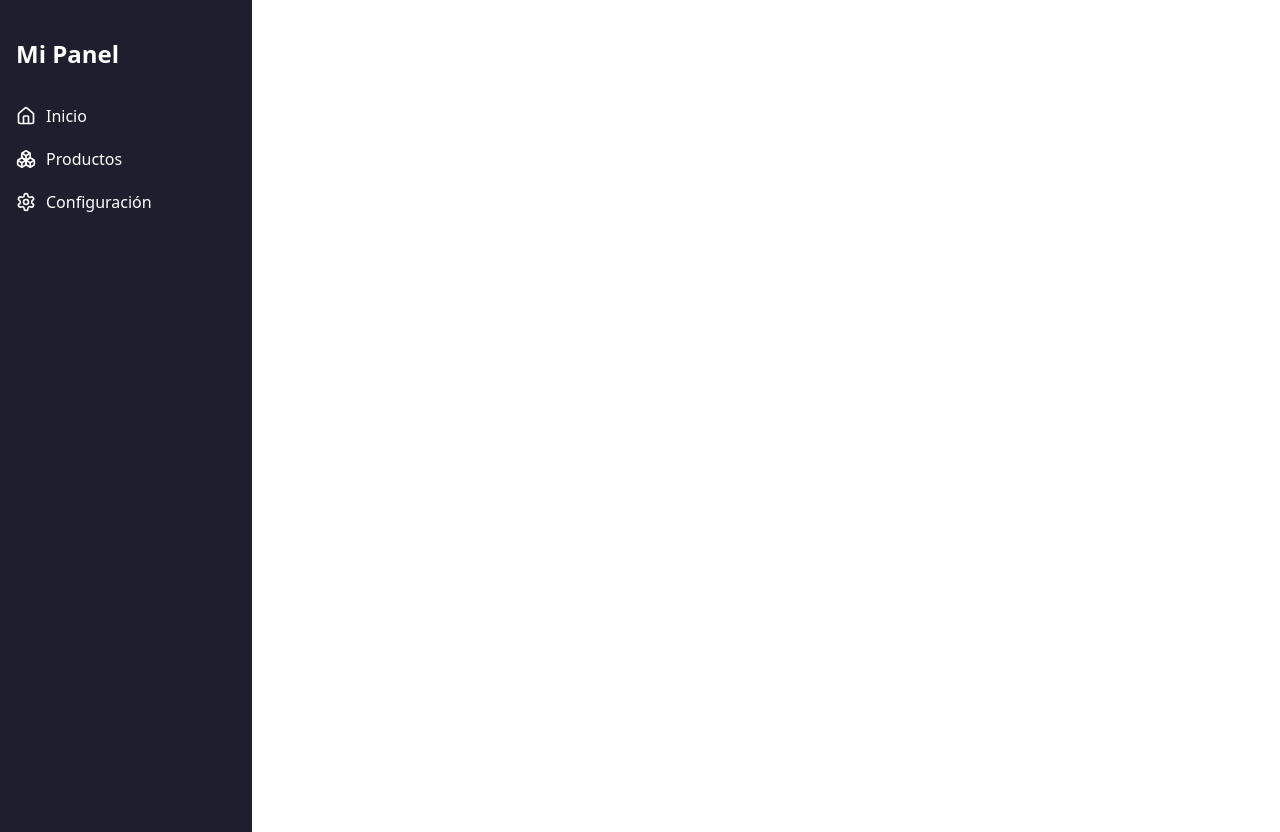
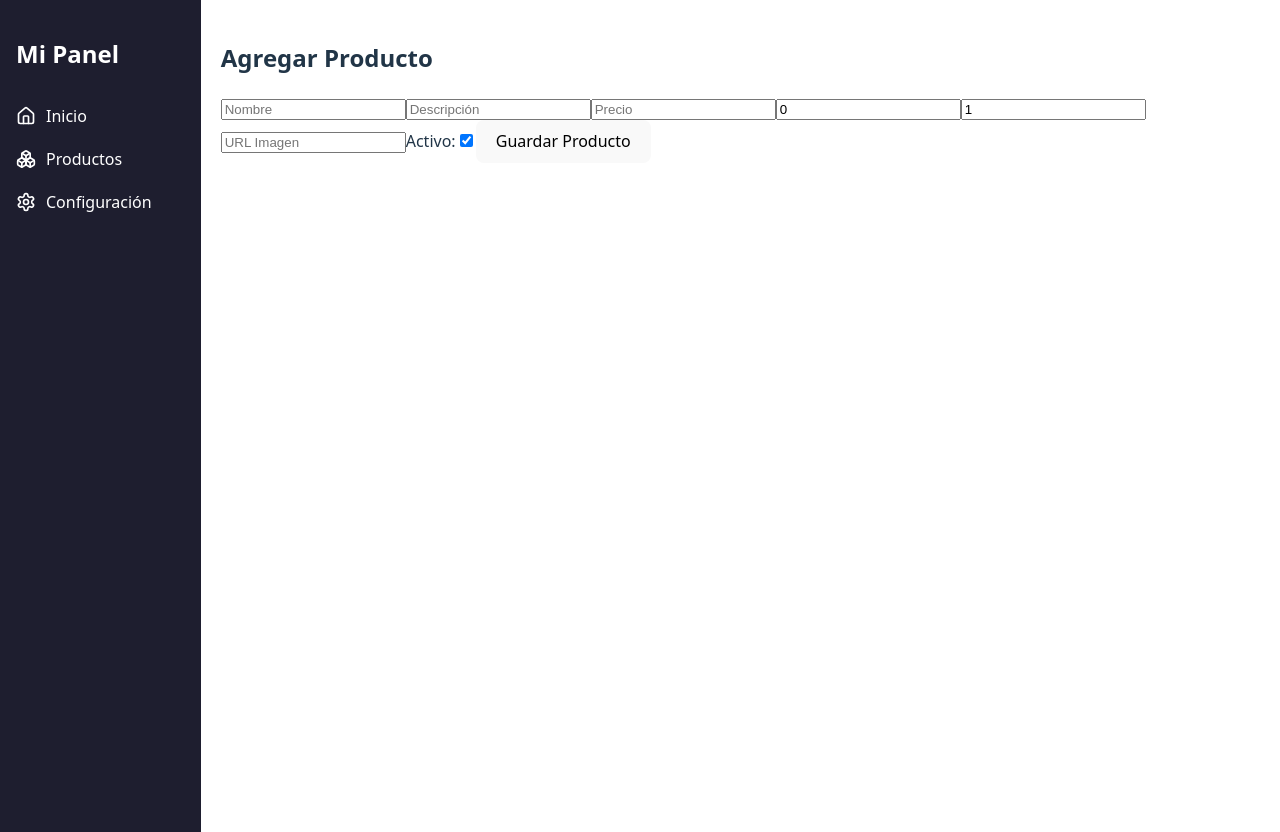
Before and after one commit to ivanalexisc/supermercado_stock, a React (Vite) app in the folder frontend/frontend_supermercado/: page /create in a window 1280 px wide. Built offline with nearby package versions, Linux system fonts and the light colour scheme.

Commit message:
Agregar producto

```diff
--- a/frontend/frontend_supermercado/src/App.tsx
+++ b/frontend/frontend_supermercado/src/App.tsx
@@ -4,6 +4,7 @@ import Home from "./pages/Home";
 import Products from "./pages/Products";
 import Settings from "./pages/Settings";
 import EditProduct from "./pages/EditProduct";
+import CreateProduct from "./pages/CreateProduct";
 
 const App = () => {
 
@@ -17,7 +18,7 @@ const App = () => {
             <Route path="/productos" element={<Products />} />
             <Route path="/configuracion" element={<Settings />} />
             <Route path="/edit/:id" element={<EditProduct />} />
-
+            <Route path="/create" element={<CreateProduct />} />
           </Routes>
         </div>
       </div>
--- /dev/null
+++ b/frontend/frontend_supermercado/src/pages/CreateProduct.tsx
@@ -0,0 +1,70 @@
+import { useState } from "react";
+import { useNavigate } from "react-router-dom";
+import "./CreateProduct.css"; // para estilos si querés
+
+type Producto = {
+  nombre: string;
+  descripcion: string;
+  precio: string;
+  stock: number;
+  id_categoria: number;
+  imagen_url: string;
+  activo: boolean;
+};
+
+const CreateProduct = () => {
+  const [producto, setProducto] = useState<Producto>({
+    nombre: "",
+    descripcion: "",
+    precio: "",
+    stock: 0,
+    id_categoria: 1,
+    imagen_url: "",
+    activo: true,
+  });
+
+  const navigate = useNavigate();
+
+  const handleChange = (e: React.ChangeEvent<HTMLInputElement>) => {
+    const { name, value, type, checked } = e.target;
+    setProducto({
+      ...producto,
+      [name]: type === "checkbox" ? checked : value,
+    });
+  };
+
+  const handleSubmit = (e: React.FormEvent) => {
+    e.preventDefault();
+    fetch("http://localhost:3001/api/productos", {
+      method: "POST",
+      headers: {
+        "Content-Type": "application/json",
+      },
+      body: JSON.stringify(producto),
+    })
+      .then((res) => res.json())
+      .then(() => navigate("/products"))
+      .catch((err) => console.error("Error al crear producto:", err));
+  };
+
+  return (
+    <div className="create-form">
+      <h2>Agregar Producto</h2>
+      <form onSubmit={handleSubmit}>
+        <input name="nombre" placeholder="Nombre" value={producto.nombre} onChange={handleChange} />
+        <input name="descripcion" placeholder="Descripción" value={producto.descripcion} onChange={handleChange} />
+        <input name="precio" placeholder="Precio" value={producto.precio} onChange={handleChange} />
+        <input name="stock" type="number" placeholder="Stock" value={producto.stock} onChange={handleChange} />
+        <input name="id_categoria" type="number" placeholder="ID Categoría" value={producto.id_categoria} onChange={handleChange} />
+        <input name="imagen_url" placeholder="URL Imagen" value={producto.imagen_url} onChange={handleChange} />
+        <label>
+          Activo:
+          <input type="checkbox" name="activo" checked={producto.activo} onChange={handleChange} />
+        </label>
+        <button type="submit">Guardar Producto</button>
+      </form>
+    </div>
+  );
+};
+
+export default CreateProduct;
--- a/frontend/frontend_supermercado/src/pages/Products.tsx
+++ b/frontend/frontend_supermercado/src/pages/Products.tsx
@@ -58,6 +58,7 @@ const Products = () => {
   return (
     <div className="products-container">
       <h1>Listado de Productos</h1>
+      <button onClick={() => navigate("/create")} className="create-btn">Agregar Producto</button>
       <div className="table-wrapper">
         <table className="styled-table">
           <thead>
```
Also changed, not shown: frontend/frontend_supermercado/src/pages/CreateProduct.css (added).
